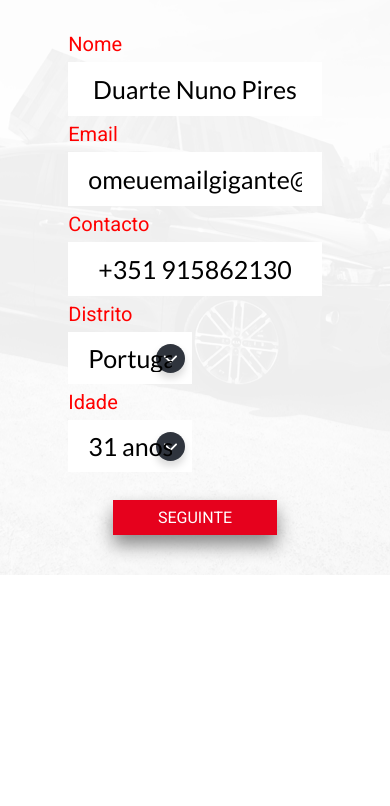
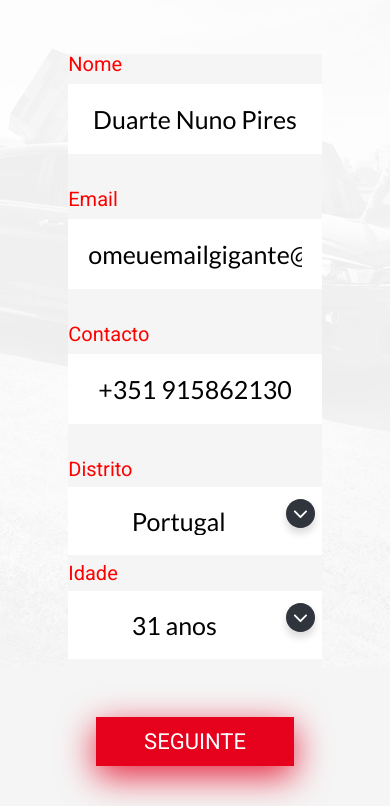
Before and after one commit to Festevestrindade/kia-inputs, a plain HTML site: page index.html in a window 390 px wide. Shown: the part 166-972 px from the top of the page. Before the commit the page ends 844 px from the top, so only its background shows below. Drawn offline with Linux system fonts and the light colour scheme.

Commit message:
Final Size adjustments

```diff
--- a/assets/main.css
+++ b/assets/main.css
@@ -7,6 +7,7 @@ html, body, div {
 width: 100%;
 height: 100%;
 font-weight: 400;
+background-color: #f5f5f5;
 }
 
 #wrapper{
@@ -24,7 +25,7 @@ width: 100%;
 
 h1{
 margin-top: 20px;
-margin-bottom: 40px;
+margin-bottom: 60px;
 text-align: center;
 font-size: 45px;
 font-weight: 900;
@@ -44,8 +45,8 @@ font-family: Roboto, sans-serif;
 
 }
 input {
-margin: 8px 0;
-padding: 12px 20px;
+margin: 10px 0 35px 0;
+padding: 20px 20px;
 width: 100%;
 border: none;
 box-sizing: border-box;
@@ -66,7 +67,8 @@ background-position-y: 10px;
 .idade, .distrito{
 margin: 8px auto;
 width: 100%;
-padding: 12px 20px;
+padding: 20px 20px;
+padding-left: 25%;
 border: none;
 box-sizing: border-box;
 font-size: 25px;
@@ -75,17 +77,17 @@ background-color: white;
 }
 
 button {
-margin-top: 20px;
+margin-top: 50px;
 margin-bottom: 40px;
-padding: 8px 45px;
+padding: 12px 48px;
 border: none;
 text-decoration: none;
 cursor: pointer;
-font-size: 16px;
+font-size: 22px;
 font-family: Roboto, sans-serif;
 color: white;
 background-color: #e6011d;
-box-shadow: 0 10px 18px #888888;
+box-shadow: 0 10px 35px #e6233d;
 }
 
 .div-distrito {
@@ -102,3 +104,15 @@ box-shadow: 0 10px 18px #888888;
 .button{
 	text-align: center;
 }
+
+@media all and (max-width: 699px){
+  .div-distrito {
+  width: 100%;
+  display: block;
+}
+
+.div-idade {
+	width: 100%;
+  display: block;
+}
+}
--- a/index.html
+++ b/index.html
@@ -19,15 +19,15 @@
 		<h1>Participante A</h1>
 		<form>
 			<div class="div-nome">
-			<label>Nome</label>
+			<label for="nome">Nome</label>
 				<input type="text" id="nome" value="Duarte Nuno Pires">
 			</div>
 			<div class="div-email">
-			<label>Email</label>
+			<label for="email">Email</label>
 				<input type="email" id="email" value="omeuemailgigante@gmail.com">
 			</div>
 			<div class="div-contacto">
-			<label>Contacto</label>
+			<label for="contact">Contacto</label>
 				<input type="tel" id="contact" value="+351 915862130">
 			</div>
 			<div class="div-distrito">
```
